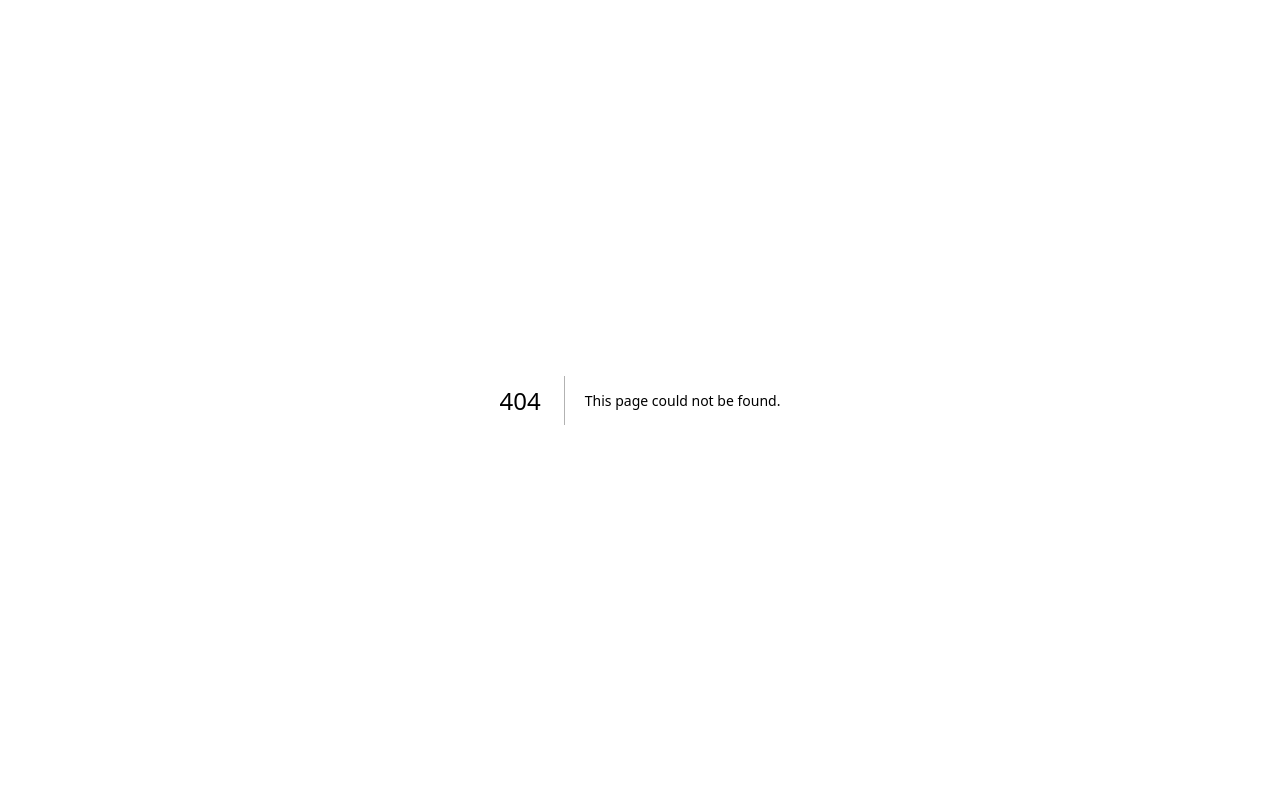
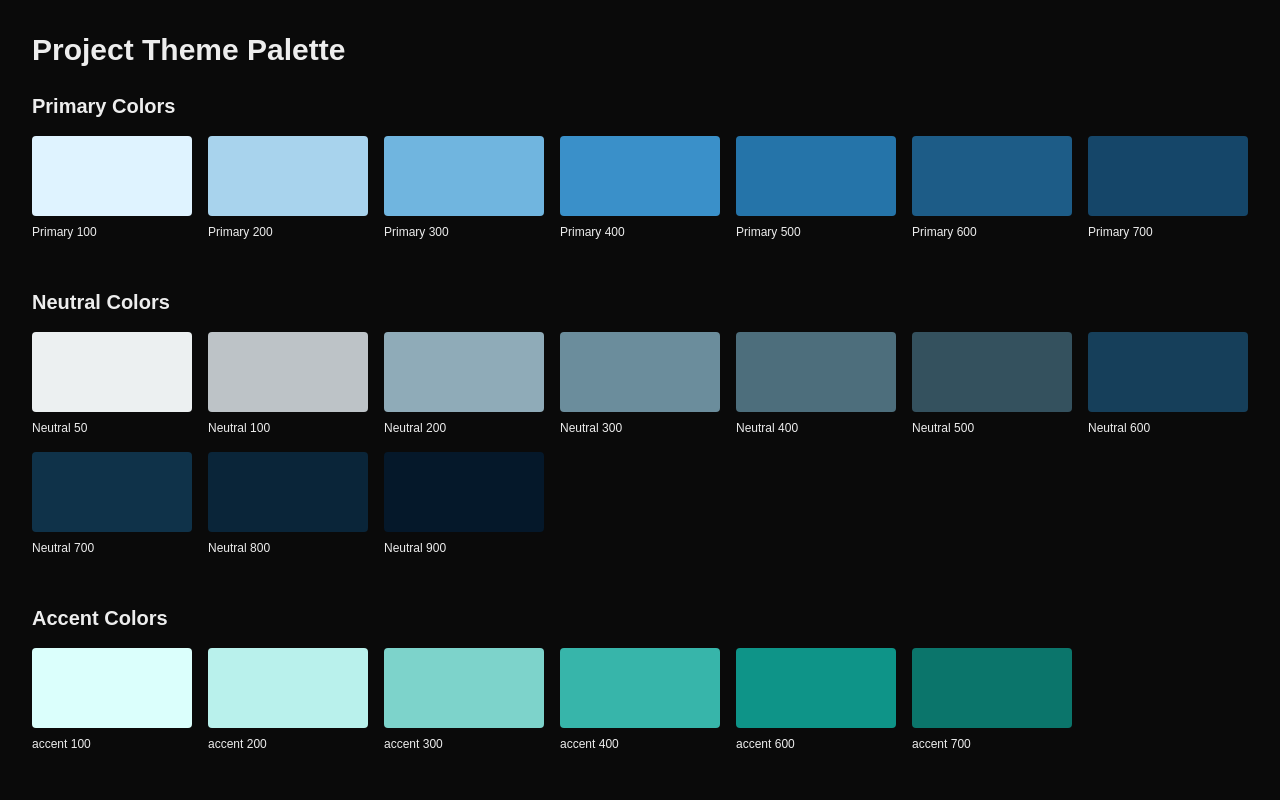
Before and after one commit to Marwan-Mamdouh/scholar, a Next.js app: page /colors in a window 1280 px wide. Before the commit this address had no page. Shown: the top 800 px of the page. Built offline with nearby package versions, Linux system fonts and the light colour scheme.

Commit message:
page: add colors page to be our app health (to know if the project is working or down)

```diff
--- /dev/null
+++ b/src/app/colors/page.tsx
@@ -0,0 +1,11 @@
+import Colors from "@/src/components/Colors";
+
+const page = () => {
+	return (
+		<div>
+			<Colors />
+		</div>
+	);
+};
+
+export default page;
```
